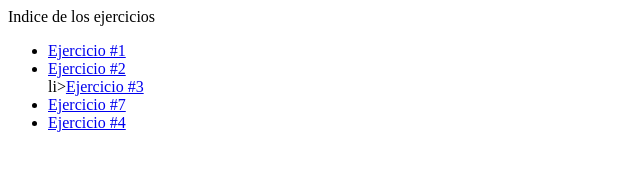
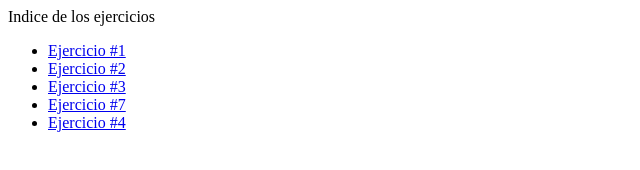
Before and after one commit to tavarezhilario/practicaIII, a website: page public_html/index.html in a window 1280 px wide. Shown: the full height of the page, 0-640 px from the left. Drawn offline with Linux system fonts and the light colour scheme.

Commit message:
Cambio en el index.html

```diff
--- a/public_html/index.html
+++ b/public_html/index.html
@@ -17,7 +17,7 @@ and open the template in the editor.
             <li><a href="ejercicio2.html">Ejercicio #2</a></li>
 
 
-            li><a href="ejercicio3.html">Ejercicio #3</a></li>
+            <li><a href="ejercicio3.html">Ejercicio #3</a></li>
             <li><a href="ejercicio7.html">Ejercicio #7</a></li>
              <li><a href="ejercicio4.html">Ejercicio #4</a></li>
         </ul>
```
